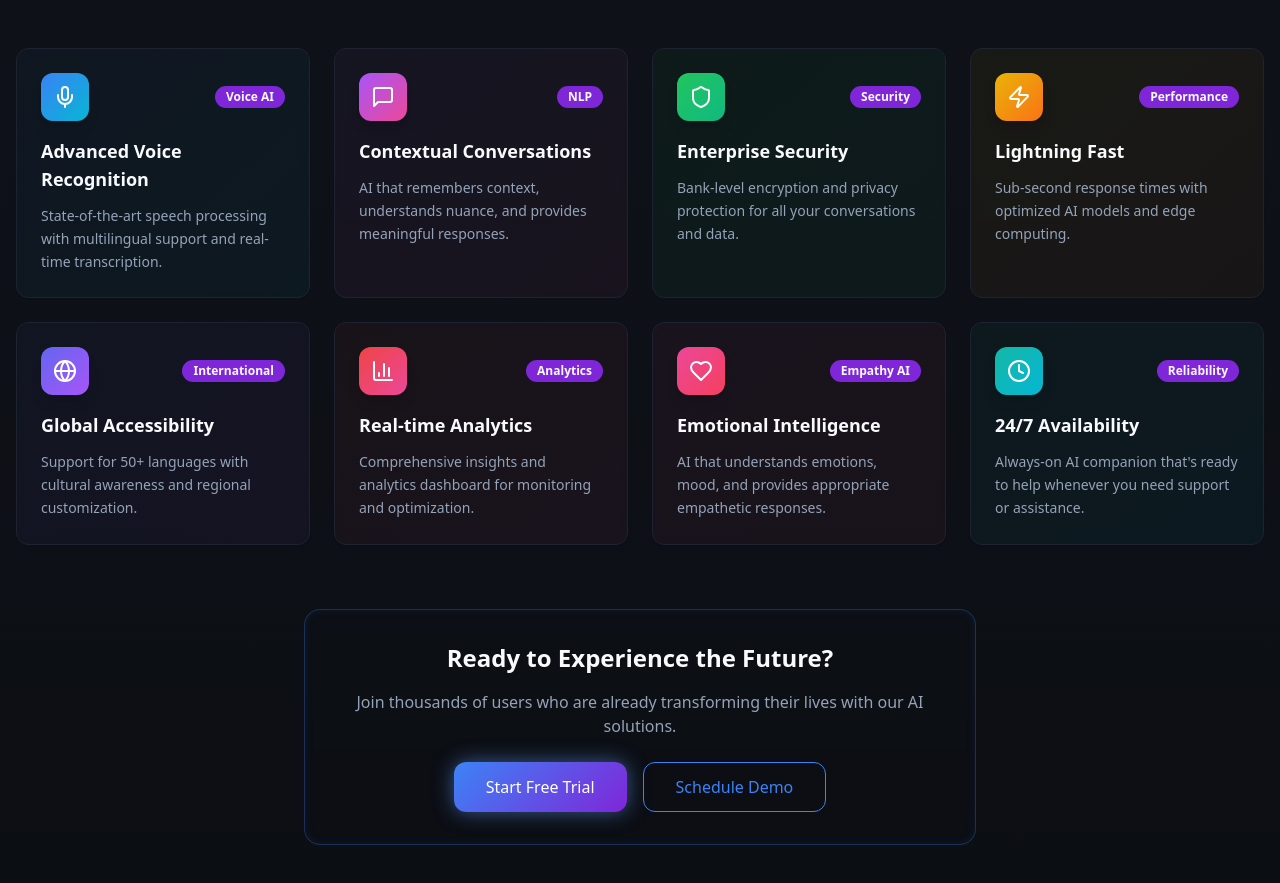
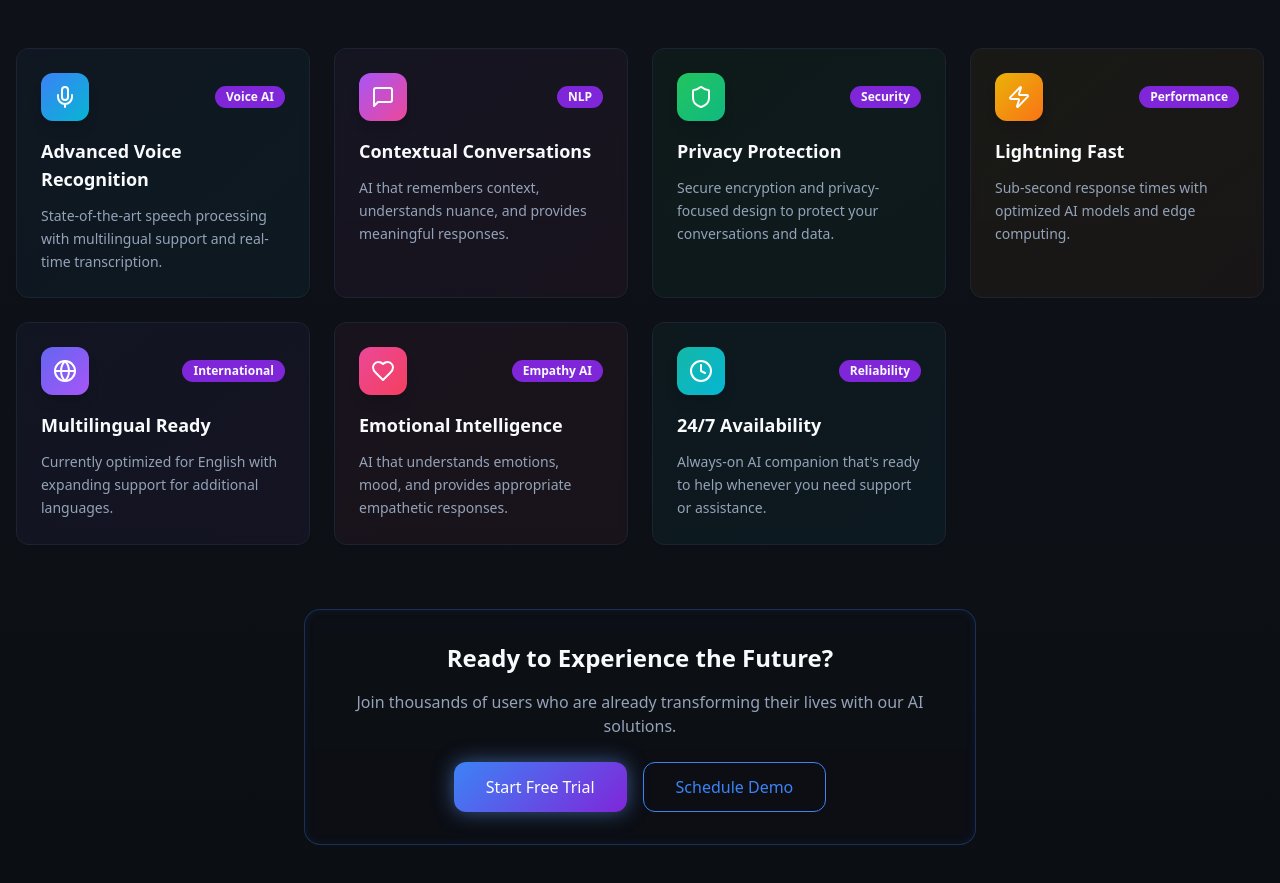
Before and after one commit to ramachandra742/langlytics-aura, a React (Vite) app: page / in a window 1280 px wide. Shown: the part 2160-3043 px from the top of the page. Built offline with nearby package versions, Linux system fonts and the light colour scheme.

Commit message:
Refactor features for current focus
Remove "Bank-level encryption" from Enterprise Security feature.
Update "Advanced Voice Recognition" to mention English focus and remove multilingual support.
Remove "Real-time Analytics" feature.

```diff
--- a/src/components/Features.tsx
+++ b/src/components/Features.tsx
@@ -30,8 +30,8 @@ export const Features = () => {
     },
     {
       icon: Shield,
-      title: "Enterprise Security",
-      description: "Bank-level encryption and privacy protection for all your conversations and data.",
+      title: "Privacy Protection",
+      description: "Secure encryption and privacy-focused design to protect your conversations and data.",
       badge: "Security",
       color: "from-green-500 to-emerald-500"
     },
@@ -44,17 +44,10 @@ export const Features = () => {
     },
     {
       icon: Globe,
-      title: "Global Accessibility",
-      description: "Support for 50+ languages with cultural awareness and regional customization.",
+      title: "Multilingual Ready",
+      description: "Currently optimized for English with expanding support for additional languages.",
       badge: "International",
       color: "from-indigo-500 to-purple-500"
-    },
-    {
-      icon: BarChart3,
-      title: "Real-time Analytics",
-      description: "Comprehensive insights and analytics dashboard for monitoring and optimization.",
-      badge: "Analytics",
-      color: "from-red-500 to-pink-500"
     },
     {
       icon: Heart,
```
